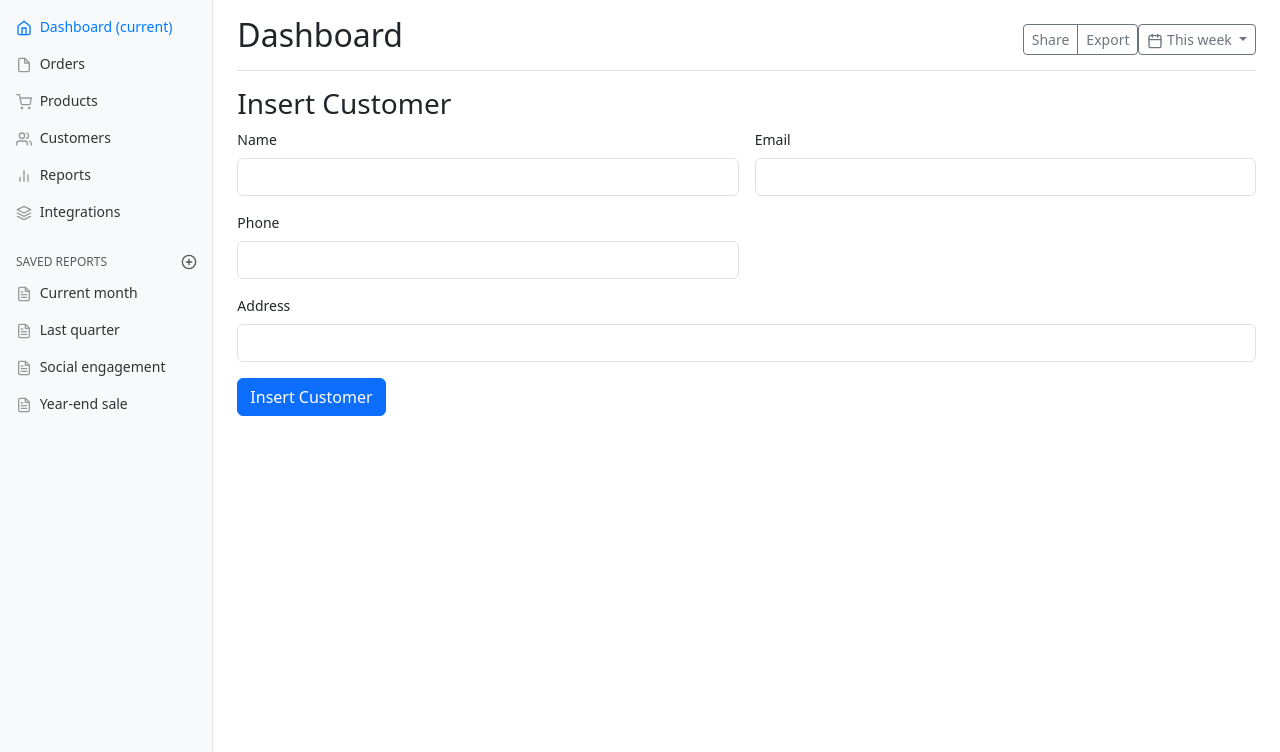
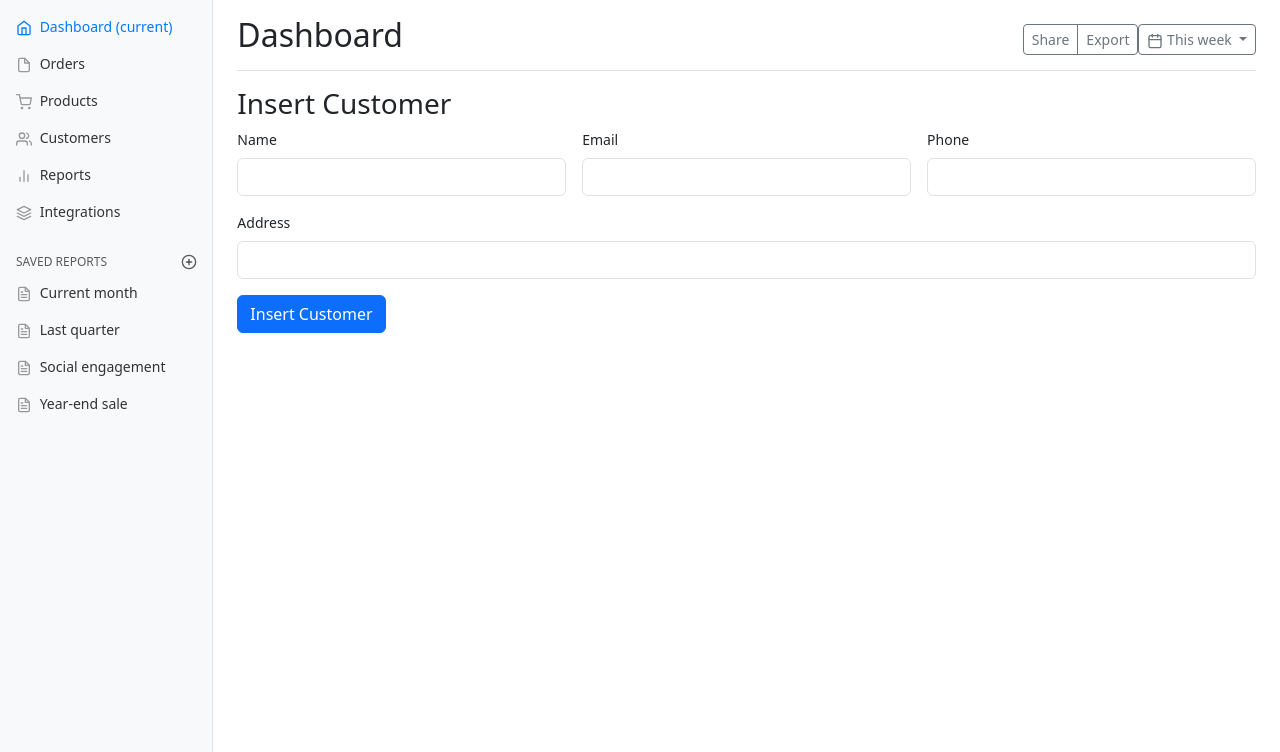
Before and after one commit to SohailSal/mzerp2, a Django app: page /sales/customer_add in a window 1280 px wide. Shown: the part 48-800 px from the top of the page. Run offline with Django 5.2, Linux system fonts and the light colour scheme; some libraries are stand-ins or nearby versions.

Commit message:
customer add fields

```diff
--- a/sales/templates/sales/customer_add.html
+++ b/sales/templates/sales/customer_add.html
@@ -25,17 +25,17 @@
           <button @click="hideMsg" class="alert alert-secondary">X</button>
           </div>
       </template>
-      <div class="col-md-6">
+      <div class="col-md-4">
         <label for="name" class="form-label">Name</label>
         <input type="text" x-model="name" class="form-control" id="name">
       </div>
-      <div class="col-md-6">
+      <div class="col-md-4">
         <label for="email" class="form-label">Email</label>
         <input type="email" x-model="email" class="form-control" id="email">
       </div>
-      <div class="col-md-6">
+      <div class="col-md-4">
         <label for="phone" class="form-label">Phone</label>
-        <input type="text`" x-model="phone" class="form-control" id="phone">
+        <input type="text" x-model="phone" class="form-control" id="phone">
       </div>
       <div class="col-12">
         <label for="address" class="form-label">Address</label>
```
